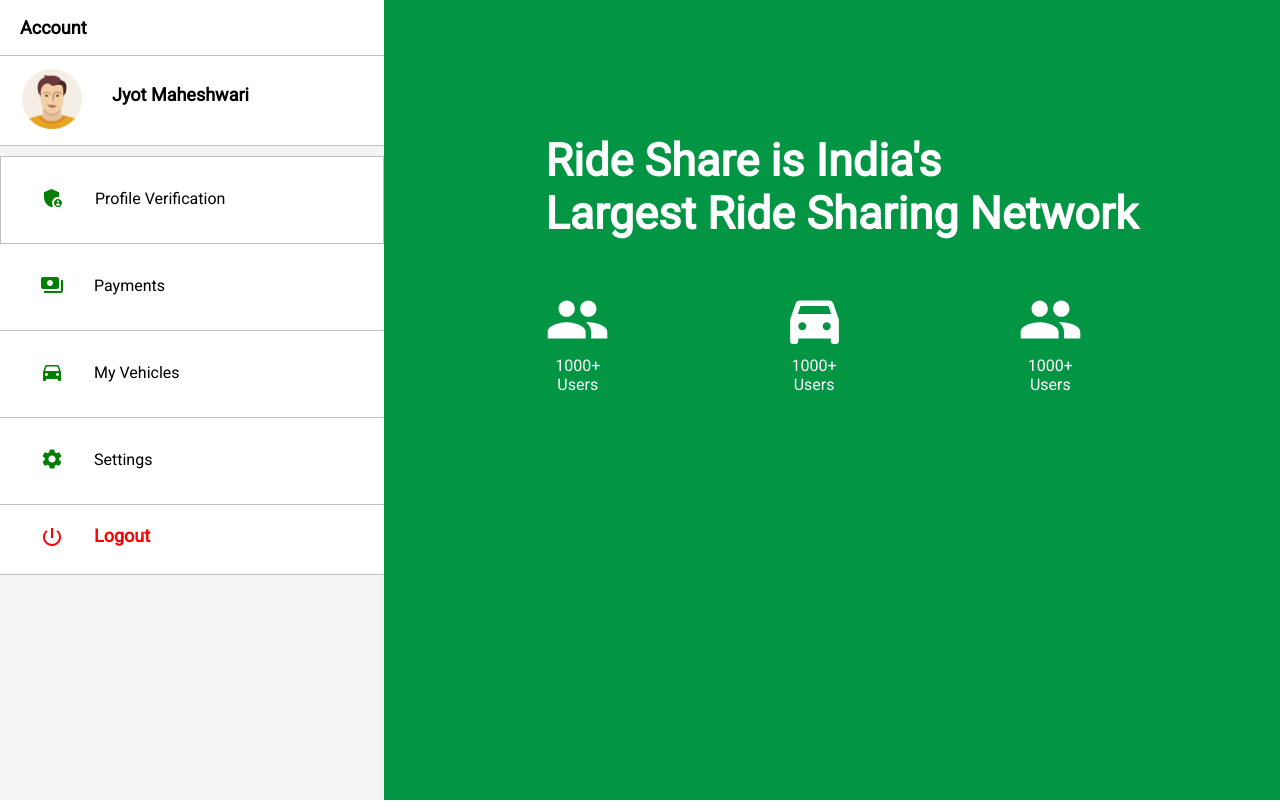
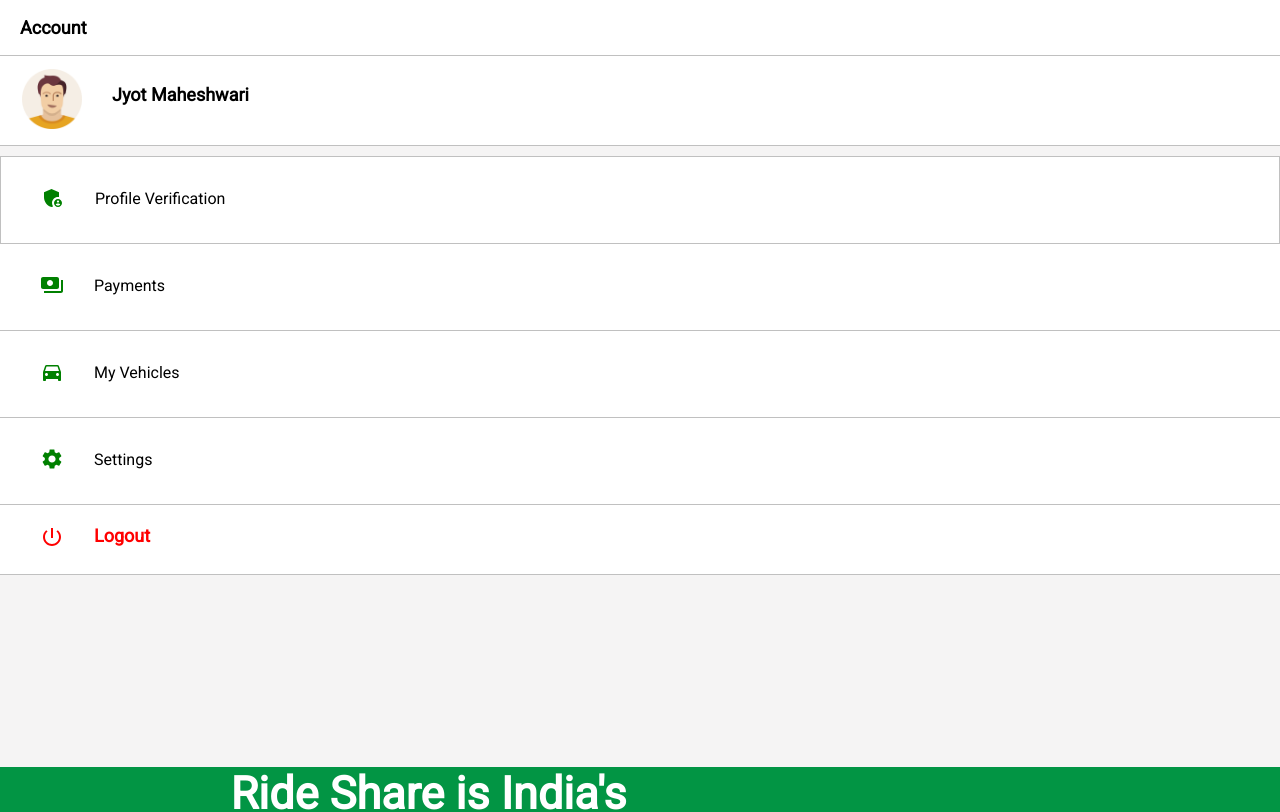
Before and after one commit to darshanmodi13/IT632_8_ridesharing_web_frontend, a React (Create React App) app: page / in a window 1280 px wide. Shown: the top 812 px of the page. Built offline with nearby package versions, Linux system fonts and the light colour scheme.

Commit message:
Accounts page added

```diff
--- a/src/pages/Account/Account.js
+++ b/src/pages/Account/Account.js
@@ -1,21 +1,37 @@
 import React from "react";
 
 import Image from "../../components/Image";
-//import MapComp from "./MapComp";
-import "./Accounts.css"
 import User from "./User"
 import Menu from "./Menu.js";
-import { Logout } from "@mui/icons-material";
 import Bottom from "./Bottom";
 import { makeStyles } from "@mui/styles";
 
+const useStyles = makeStyles({
+  "horizontal":{
+    display: "flex"
+},
+
+"heading":{
+    fontSize: "18px",
+    fontWeight: "700",
+    padding: "17px 20px 17px 20px",
+    borderBottom: "1px solid silver",
+    backgroundColor: "white"
+},
+
+"container":{
+    backgroundColor: "rgb(245, 244, 244)"
+}
+});
+
 
 const Home = () => {
+  const classes = useStyles()
   return (
     <>
-      <div className="container">
-        <div className="item-1">
-            <div id="heading">
+      <div className={classes["container"]}>
+        <div className={classes["item-1"]}>
+            <div className={classes["heading"]}>
                 Account
             </div>
             <div>
--- a/src/pages/Account/Accounts.css
+++ /dev/null
@@ -1,19 +0,0 @@
-.horizontal{
-    display: flex;
-}
-
-h1{
-    background-color: blue;
-}
-
-#heading{
-    font-size: 18px;
-    font-weight: 700;
-    padding: 17px 20px 17px 20px;
-    border-bottom: 1px solid silver;
-    background-color: white;
-}
-
-.container{
-    background-color: rgb(245, 244, 244);
-}
```
